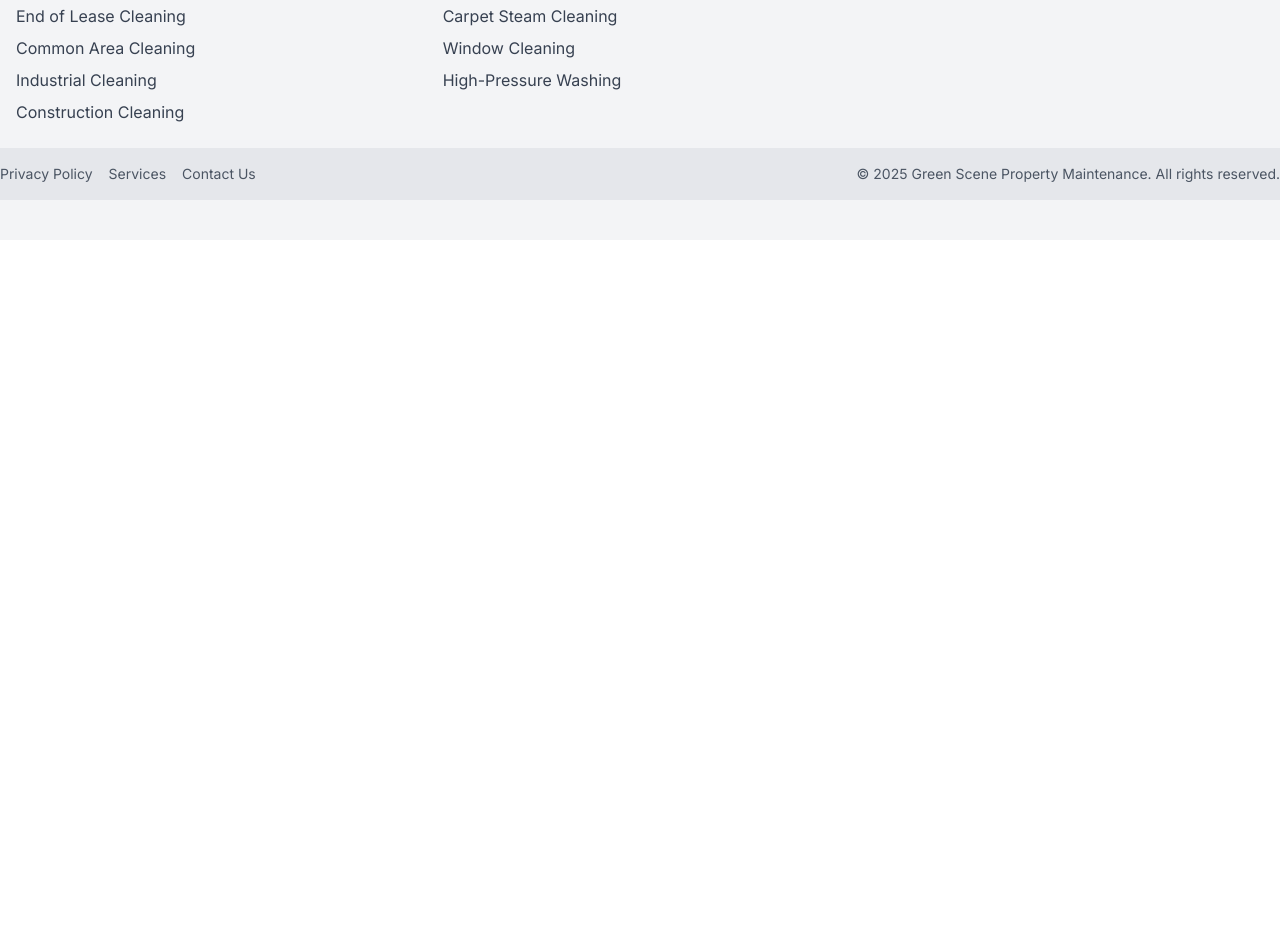
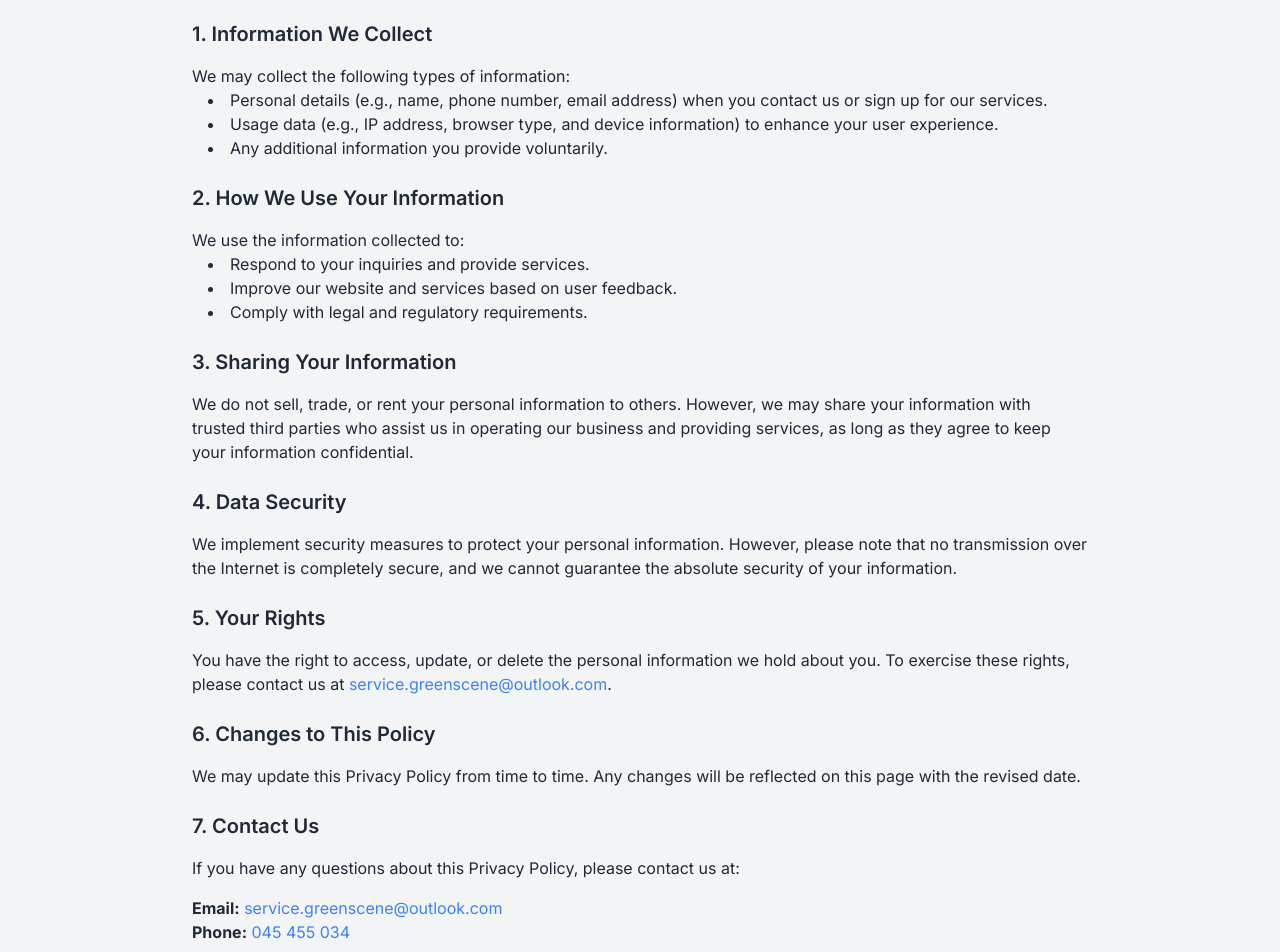
Before and after one commit to nidulamallikarachchi/Green_Scene_Solutions, a React (Vite) app: page /privacy-policy in a window 1280 px wide. Shown: the part 240-1192 px from the top of the page. Before the commit the page ends 800 px from the top, so only its background shows below. Built offline with nearby package versions, Linux system fonts and the light colour scheme.

Commit message:
Privacy Policy

```diff
--- a/src/App.jsx
+++ b/src/App.jsx
@@ -6,6 +6,7 @@ import Contact from "./pages/Contact";
 import Services from "./pages/services/Services.jsx";
 import ServiceDetails from "./pages/services/ServiceDetails.jsx";
 import ScrollToTop from "./utilities/ScrollToTop.jsx";
+import PrivacyPolicy from "./components/PrivacyPolicy.jsx";
 
 
 function App() {
@@ -19,6 +20,7 @@ function App() {
                     <Route path="/contact" element={<Contact />} />
                     <Route path="/services" element={<Services />} />
                     <Route path="/services/:id" element={<ServiceDetails />} />
+                    <Route path="/privacy-policy" element={<PrivacyPolicy />} />
                 </Routes>
             </div>
             <Footer/>
--- /dev/null
+++ b/src/components/PrivacyPolicy.jsx
@@ -0,0 +1,73 @@
+import React from "react";
+
+const PrivacyPolicy = () => {
+    return (
+        <div className="privacy-policy bg-gray-100 text-gray-800 py-10 px-4">
+            <div className="container mx-auto max-w-4xl">
+                <h1 className="text-3xl font-bold mb-6">Privacy Policy</h1>
+                <p className="mb-4">
+                    At Green Scene Property Maintenance, we value your privacy and are committed to protecting your personal information. This Privacy Policy outlines how we collect, use, and safeguard your information when you interact with our website or services.
+                </p>
+
+                <h2 className="text-xl font-semibold mt-6 mb-4">1. Information We Collect</h2>
+                <p className="mb-4">
+                    We may collect the following types of information:
+                    <ul className="list-disc list-inside ml-4">
+                        <li>Personal details (e.g., name, phone number, email address) when you contact us or sign up for our services.</li>
+                        <li>Usage data (e.g., IP address, browser type, and device information) to enhance your user experience.</li>
+                        <li>Any additional information you provide voluntarily.</li>
+                    </ul>
+                </p>
+
+                <h2 className="text-xl font-semibold mt-6 mb-4">2. How We Use Your Information</h2>
+                <p className="mb-4">
+                    We use the information collected to:
+                    <ul className="list-disc list-inside ml-4">
+                        <li>Respond to your inquiries and provide services.</li>
+                        <li>Improve our website and services based on user feedback.</li>
+                        <li>Comply with legal and regulatory requirements.</li>
+                    </ul>
+                </p>
+
+                <h2 className="text-xl font-semibold mt-6 mb-4">3. Sharing Your Information</h2>
+                <p className="mb-4">
+                    We do not sell, trade, or rent your personal information to others. However, we may share your information with trusted third parties who assist us in operating our business and providing services, as long as they agree to keep your information confidential.
+                </p>
+
+                <h2 className="text-xl font-semibold mt-6 mb-4">4. Data Security</h2>
+                <p className="mb-4">
+                    We implement security measures to protect your personal information. However, please note that no transmission over the Internet is completely secure, and we cannot guarantee the absolute security of your information.
+                </p>
+
+                <h2 className="text-xl font-semibold mt-6 mb-4">5. Your Rights</h2>
+                <p className="mb-4">
+                    You have the right to access, update, or delete the personal information we hold about you. To exercise these rights, please contact us at <a href="mailto:service.greenscene@outlook.com" className="text-blue-500 hover:underline">service.greenscene@outlook.com</a>.
+                </p>
+
+                <h2 className="text-xl font-semibold mt-6 mb-4">6. Changes to This Policy</h2>
+                <p className="mb-4">
+                    We may update this Privacy Policy from time to time. Any changes will be reflected on this page with the revised date.
+                </p>
+
+                <h2 className="text-xl font-semibold mt-6 mb-4">7. Contact Us</h2>
+                <p className="mb-4">
+                    If you have any questions about this Privacy Policy, please contact us at:
+                </p>
+                <p>
+                    <strong>Email:</strong>{" "}
+                    <a href="mailto:service.greenscene@outlook.com" className="text-blue-500 hover:underline">
+                        service.greenscene@outlook.com
+                    </a>
+                </p>
+                <p>
+                    <strong>Phone:</strong>{" "}
+                    <a href="tel:045455034" className="text-blue-500 hover:underline">
+                        045 455 034
+                    </a>
+                </p>
+            </div>
+        </div>
+    );
+};
+
+export default PrivacyPolicy;
```
